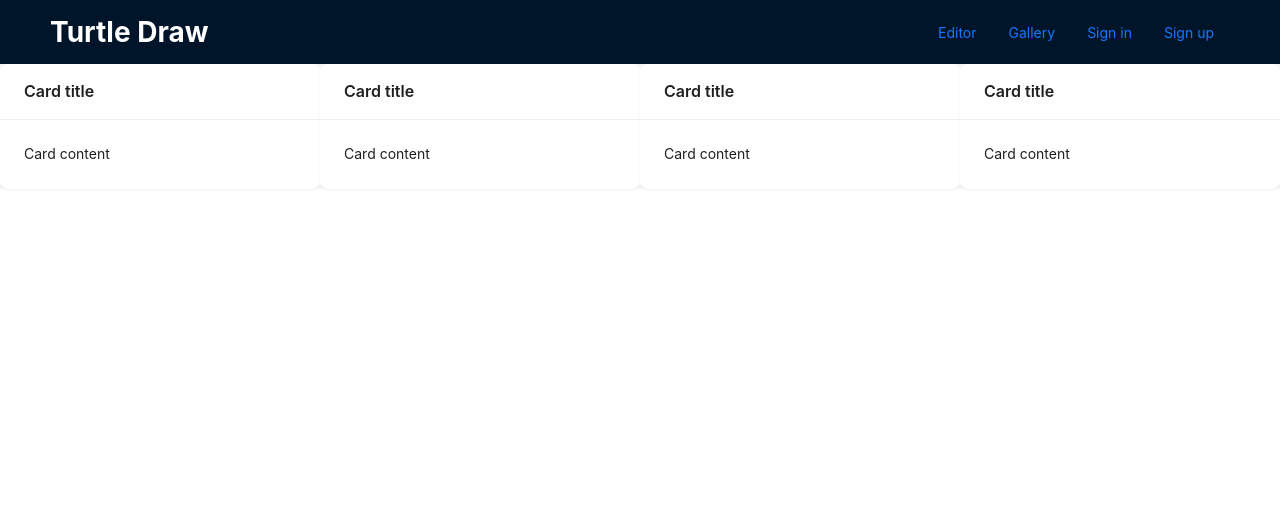
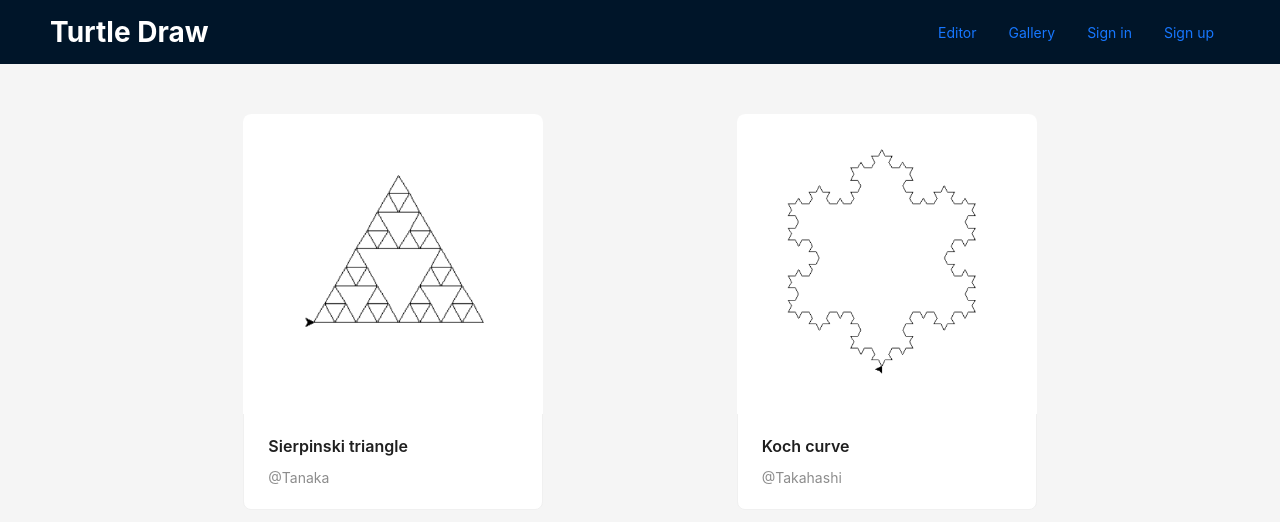
Before and after one commit to xxgrkua/turtle-draw, a React (Vite) app: page /gallery in a window 1280 px wide. Shown: the top 522 px of the page. Built offline with nearby package versions, Linux system fonts and the light colour scheme.

Commit message:
Add sample data

```diff
--- a/src/client/components/Gallery/index.tsx
+++ b/src/client/components/Gallery/index.tsx
@@ -12,7 +12,7 @@ interface GalleryProps {
 
 const Gallery: React.FC<GalleryProps> = function ({ isLoggedIn }) {
   return (
-    <Layout>
+    <Layout style={{ minHeight: "100vh" }}>
       <AppBar isLoggedIn={isLoggedIn} />
       <GraphicCards />
     </Layout>
--- a/src/client/components/GraphicCards/index.tsx
+++ b/src/client/components/GraphicCards/index.tsx
@@ -1,32 +1,36 @@
-import { Card, Col, Row } from "antd";
+import { Card, Flex } from "antd";
 
 import React from "react";
 import "./style.css";
 
+const { Meta } = Card;
+
 const GraphicCards: React.FC = function () {
   return (
-    <Row>
-      <Col xs={6}>
-        <Card title="Card title" bordered={false}>
-          Card content
+    <div style={{ padding: 50 }}>
+      <Flex wrap="wrap" align="center" justify="space-evenly">
+        <Card
+          hoverable
+          style={{ width: 300 }}
+          cover={<img alt="img" src="images/2222.png" />}
+        >
+          <Meta title="Sierpinski triangle" description="@Tanaka" />
         </Card>
-      </Col>
-      <Col sm={6}>
-        <Card title="Card title" bordered={false}>
-          Card content
+        <Card
+          hoverable
+          style={{ width: 300 }}
+          cover={<img alt="img" src="images/3333.png" />}
+        >
+          <Meta title="Koch curve" description="@Takahashi" />
         </Card>
-      </Col>
-      <Col sm={6}>
-        <Card title="Card title" bordered={false}>
-          Card content
+        {/* <Card hoverable style={{ width: 300 }}>
+          <Meta title="Europe Street beat" description="www.instagram.com" />
         </Card>
-      </Col>
-      <Col sm={6}>
-        <Card title="Card title" bordered={false}>
-          Card content
-        </Card>
-      </Col>
-    </Row>
+        <Card hoverable style={{ width: 300 }}>
+          <Meta title="Europe Street beat" description="www.instagram.com" />
+        </Card> */}
+      </Flex>
+    </div>
   );
 };
 
--- a/src/client/components/SideBar/index.tsx
+++ b/src/client/components/SideBar/index.tsx
@@ -1,39 +1,35 @@
-import {
-  LaptopOutlined,
-  NotificationOutlined,
-  UserOutlined,
-} from "@ant-design/icons";
+import { ProductOutlined } from "@ant-design/icons";
 import type { MenuProps } from "antd";
 import { Layout, Menu, theme } from "antd";
+
 import React from "react";
-
 import "./style.css";
 
 const { Sider } = Layout;
 
 const items2: MenuProps["items"] = [
-  UserOutlined,
-  LaptopOutlined,
-  NotificationOutlined,
+  ProductOutlined,
+  ProductOutlined,
+  ProductOutlined,
 ].map((icon, index) => {
   const key = String(index + 1);
 
   return {
     key: `sub${key}`,
     icon: React.createElement(icon),
-    label: `subnav ${key}`,
+    label: `Workspace ${key}`,
 
     children: new Array(4).fill(null).map((_, j) => {
       const subKey = index * 4 + j + 1;
       return {
         key: subKey,
-        label: `option${subKey}`,
+        label: `File ${subKey}`,
       };
     }),
   };
 });
 
-function SideBar() {
+function SideBar(): React.ReactElement {
   const {
     token: { colorBgContainer },
   } = theme.useToken();
```
Also changed, not shown: public/images/2222.png (added), public/images/3333.png (added).
